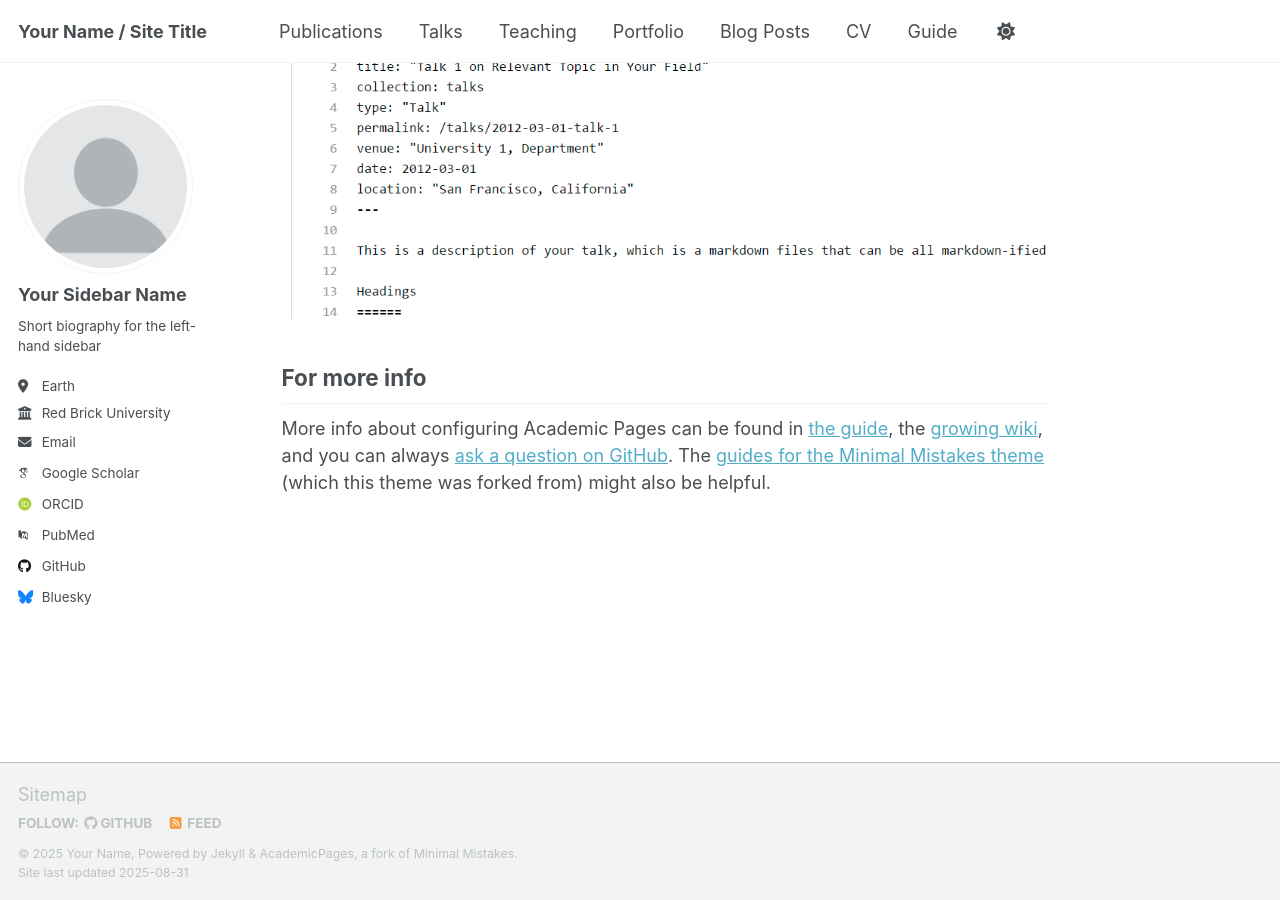
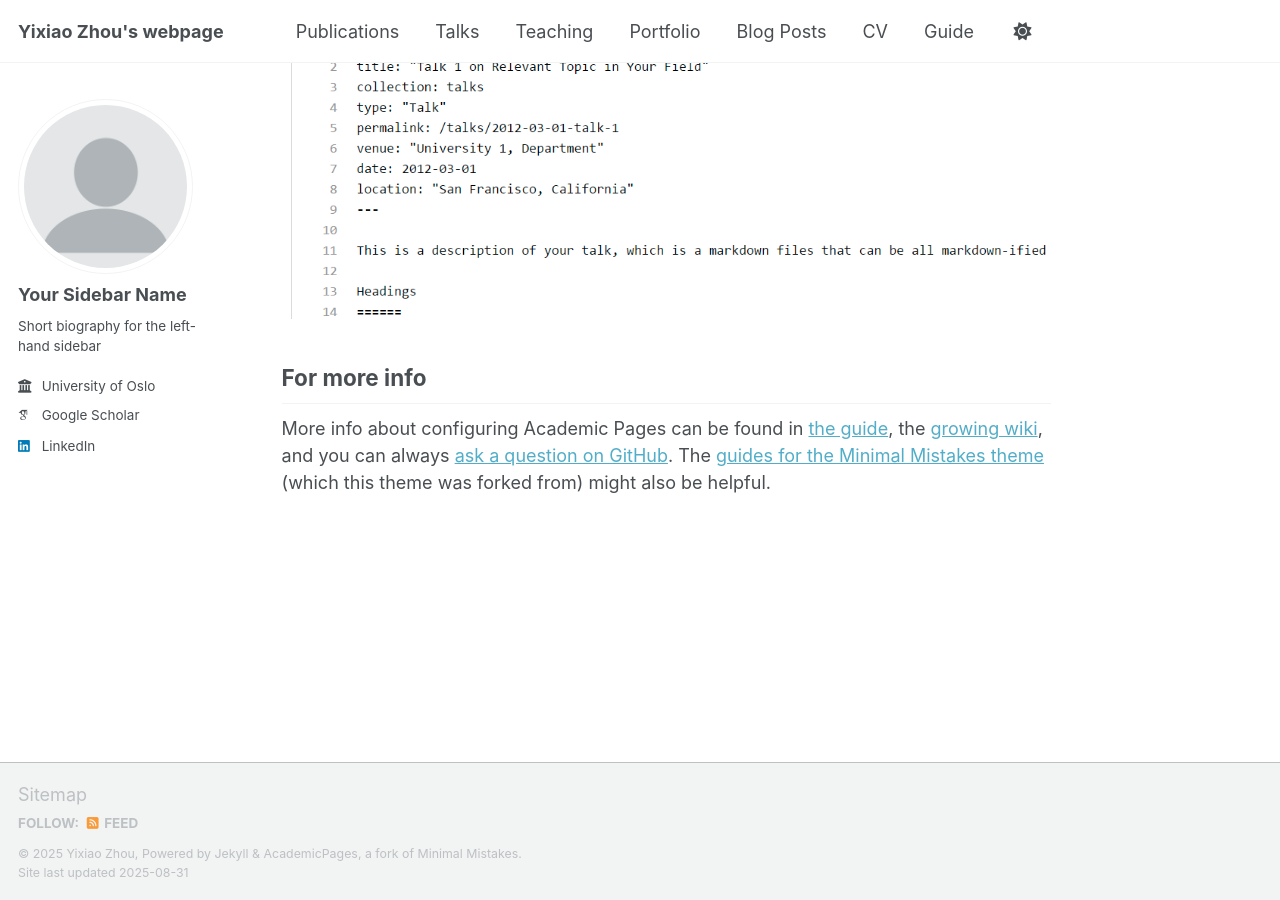
Before and after one commit to zhouyx48/zhouyx48.github.io, a Jekyll site: the page built from _pages/about.md, in a window 1280 px wide and 900 px high, scrolled down 2880 px. Built offline with Jekyll 4.4.1, drawn with Linux system fonts in a browser that asks for light colours; some web fonts are replaced; a script that is not in the unit is left out.

```diff
--- a/_config.yml
+++ b/_config.yml
@@ -9,13 +9,13 @@
 # Basic Site Settings
 locale                   : "en-US"
 site_theme               : "default" # Currently available options are "default", "air"
-title                    : "Your Name / Site Title"
+title                    : "Yixiao Zhou's webpage"
 title_separator          : "-"
-name                     : &name "Your Name"
+name                     : &name "Yixiao Zhou"
 description              : &description "personal description"
-url                      : https://academicpages.github.io # the base hostname & protocol for your site e.g. "https://[your GitHub username].github.io" or if you already have some other page hosted on Github then use "https://[your GitHub username].github.io/[Your Repo Name]"
+url                      : https://zhouyx48.github.io # the base hostname & protocol for your site e.g. "https://[your GitHub username].github.io" or if you already have some other page hosted on Github then use "https://[your GitHub username].github.io/[Your Repo Name]"
 baseurl                  : "" # the subpath of your site, e.g. "/blog"
-repository               : "academicpages/academicpages.github.io"
+repository               : "zhouyx48/zhouyx48.github.io"
 
 # Site Author - The following control what appear as part of the author content on the side bar.
 #               If a field is blank the icon and link will not appear, otherwise it will be shown.
@@ -26,20 +26,20 @@ author:
   name             : "Your Sidebar Name"
   pronouns         : # example: "she/her"
   bio              : "Short biography for the left-hand sidebar"
-  location         : "Earth"
-  employer         : "Red Brick University"
+  #location         : "Earth"
+  employer         : "University of Oslo"
   uri              : # URL
-  email            : "none@example.org"
+  #email            : "none@example.org"
 
   # Academic websites
   academia         : # URL
   arxiv            : # URL - Update with the correct link to your profile
-  googlescholar    : "https://scholar.google.com/citations?user=PS_CX0AAAAAJ"
+  googlescholar    : "https://scholar.google.com/citations?user=eZivTnsAAAAJ"
   inspire-hep      : # URL
   impactstory      : # URL
-  orcid            : "http://orcid.org/yourorcidurl"
+  orcid            : #"http://orcid.org/yourorcidurl"
   semantic         : # URL
-  pubmed           : "https://www.ncbi.nlm.nih.gov/pubmed/?term=john+snow"
+  pubmed           : #"https://www.ncbi.nlm.nih.gov/pubmed/?term=john+snow"
   researchgate     : # URL
   scopus           : # URL
 
@@ -47,13 +47,13 @@ author:
   bitbucket        : # Username - Update with your username on the site
   codepen          : # Username
   dribbble         : # Username
-  github           : "academicpages"
+  github           : #"academicpages"
   kaggle           : # Username
   stackoverflow    : # User number or user number and name (i.e., use "1" or "1/jeff-atwood")
 
   # Social media
   artstation       : # Username
-  bluesky          : "bsky.app" # Replace this with you Bluesky username
+  bluesky          : #"bsky.app" # Replace this with you Bluesky username
   facebook         : # Username
   flickr           : # Username
   foursquare       : # Username
@@ -62,7 +62,7 @@ author:
   keybase          : # Username
   instagram        : # Username
   lastfm           : # Username
-  linkedin         : # Username
+  linkedin         : yixiao-zhou-52863a2a2
   mastodon         : # URL
   medium           : # URL
   pinterest        : # Username
```
